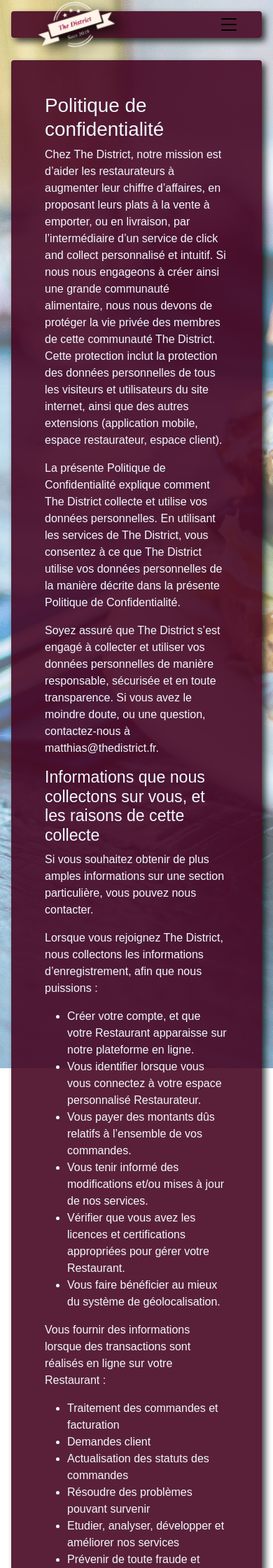
After one commit to Tsuihakuwu/district_symfony, a Symfony app: template templates/cgu/index.html.twig in a window 390 px wide. The commit adds this page. Shown: the top 2240 px of the page at 70% size. Run offline with Twig, Linux system fonts and the light colour scheme; the template is opened without the code that fills it, so the values that code supplies are empty; some libraries are stand-ins or nearby versions.

Commit message:
1.03 - Accueil no responsive + Contact/ML/Policy

```diff
--- a/public/css/style.css
+++ b/public/css/style.css
@@ -42,7 +42,7 @@
 }
 
 .bg {
-  opacity: 0.7;
+  opacity: 0.6;
   position: fixed;
   left: 0;
   top: 0;
--- a/templates/accueil/index.html.twig
+++ b/templates/accueil/index.html.twig
@@ -7,7 +7,7 @@
 
 	<pre>
     {{ dump() }}
-</pre>
+	</pre>
 
 	<main class="mt-4">
 
--- a/templates/base.html.twig
+++ b/templates/base.html.twig
@@ -57,7 +57,7 @@
 										<a class="nav-link text-white" href="#">Plats</a>
 									</li>
 									<li class="nav-item mx-4 mb-4 mb-md-0">
-										<a class="nav-link text-white" href="#">Contact</a>
+										<a class="nav-link text-white" href="{{path('app_contact')}}">Contact</a>
 									</li>
 								</ul>
 							</div>
@@ -86,10 +86,10 @@
 					</ul>
 					<ul class="d-flex justify-content-center mx-0 px-0">
 						<li class="list-group-item bg-transparent border-0">
-							<a href="?page=cgu">Politique de confidentialité</a>
+							<a href="{{path('app_cgu')}}">Politique de confidentialité</a>
 						</li>
 						<li class="list-group-item bg-transparent border-0">
-							<a href="?page=mention">Mentions légales</a>
+							<a href="{{path('app_ml')}}">Mentions légales</a>
 						</li>
 					</ul>
 				</footer>
--- /dev/null
+++ b/templates/cgu/index.html.twig
@@ -0,0 +1,88 @@
+{% extends 'base.html.twig' %}
+
+{% block title %}Conditions Générales d'Utilisation
+{% endblock %}
+
+{% block body %}
+	<main>
+		<div class="mnb rounded p-5">
+			<h1>Politique de confidentialité</h1>
+			<p>Chez The District, notre mission est d’aider les restaurateurs à augmenter leur chiffre d’affaires, en proposant leurs plats à la vente à emporter, ou en livraison, par l’intermédiaire d’un service de click and collect personnalisé et intuitif. Si nous nous engageons à créer ainsi une grande communauté alimentaire, nous nous devons de protéger la vie privée des membres de cette communauté The District. Cette protection inclut la protection des données personnelles de tous les visiteurs et utilisateurs du site internet, ainsi que des autres extensions (application mobile, espace restaurateur, espace client).</p>
+			<p>La présente Politique de Confidentialité explique comment The District collecte et utilise vos données personnelles. En utilisant les services de The District, vous consentez à ce que The District utilise vos données personnelles de la manière décrite dans la présente Politique de Confidentialité.</p>
+			<p>Soyez assuré que The District s’est engagé à collecter et utiliser vos données personnelles de manière responsable, sécurisée et en toute transparence. Si vous avez le moindre doute, ou une question, contactez-nous à matthias@thedistrict.fr.</p>
+
+			<h3>Informations que nous collectons sur vous, et les raisons de cette collecte</h3>
+
+			<p>Si vous souhaitez obtenir de plus amples informations sur une section particulière, vous pouvez nous contacter.</p>
+			<p>Lorsque vous rejoignez The District, nous collectons les informations d’enregistrement, afin que nous puissions :</p>
+			<ul>
+				<li>
+					Créer votre compte, et que votre Restaurant apparaisse sur notre plateforme en ligne.</li>
+				<li>
+					Vous identifier lorsque vous vous connectez à votre espace personnalisé Restaurateur.</li>
+				<li>
+					Vous payer des montants dûs relatifs à l’ensemble de vos commandes.</li>
+				<li>
+					Vous tenir informé des modifications et/ou mises à jour de nos services.</li>
+				<li>
+					Vérifier que vous avez les licences et certifications appropriées pour gérer votre Restaurant.</li>
+				<li>
+					Vous faire bénéficier au mieux du système de géolocalisation.</li>
+			</ul>
+
+			<p>Vous fournir des informations lorsque des transactions sont réalisés en ligne sur votre Restaurant :</p>
+			<ul>
+				<li>
+					Traitement des commandes et facturation</li>
+				<li>
+					Demandes client</li>
+				<li>Actualisation des statuts des commandes</li>
+				<li>Résoudre des problèmes pouvant survenir</li>
+				<li>Etudier, analyser, développer et améliorer nos services</li>
+				<li>Prévenir de toute fraude et autres actes qui pourraient enfreindre la loi, et vous protéger.</li>
+			</ul>
+			<p>
+				Commentaires, axes d’amélioration, et autres informations essentielles</p>
+			<ul>
+				<li>
+					Répondre à vos questions, vos demandes, vos besoins</li>
+				<li>Etudier, analyser, développer et améliorer nos services</li>
+				<li>Informations sur votre activité sur le site The District.</li>
+			</ul>
+			<p>Vous êtes informés que nous utilisons des cookies et technologies similaires afin de mesurer et analyser l’efficacité de nos services, personnaliser et optimiser notre communication, vous fournir des services géolocalisés.</p>
+
+			<p>Nous traitons des informations que vous nous fournissez volontairement, ainsi que des informations que nous collectons de manière automatique, ou que nous pouvons obtenir de sources tierces. La collecte et le traitement de ces informations servent à améliorer quotidiennement nos services, faciliter son utilisation et sa performance.</p>
+			<h3>2. Partage des données</h3>
+
+			<p>Nous nous assurons toujours d’avoir mis en place la sécurité maximale, et le cas échéant les garanties contractuelles appropriées pour protéger vos données personnelles avant de les partager. Nous pouvons partager vos données personnelles avec les destinataires suivants :</p>
+			<ul>
+				<li>Les clients : ils passent commande, dans le cadre de nos services, auprès de votre Restaurant.</li>
+				<li>
+					Les tiers communicants : tous les tiers qui supportent nos services, comme nos partenaires marketing, nos partenaires de livraison, et toutes sociétés avec lesquelles nous sommes en partenariat pour améliorer nos services.</li>
+				<li>
+					Les organismes d’application de la loi : agence gouvernementale, organismes réglementaires, tribunaux ou autre tiers compétents, nous obligeant à divulguer des informations en vertu de la législation et des réglementations applicables.</li>
+			</ul>
+			<h3>3. Traitement des données</h3>
+
+			<p>Nous collections et utilisons vos données personnelles pour la raison principale suivante : s’assurer que les clients commandent en ligne et achètent des produits dans votre Restaurant via notre plateforme de click and collect. Nous pouvons aussi traiter vos données personnelles de manière à servir nos intérêts commerciaux légitimes.</p>
+			<h3>4. Sécurité des données</h3>
+
+			<p>Chez The District, nous accordons une grande importance à la sécurité et la protection de vos données personnelles, notamment contre tout accès non autorisé, tout traitement illégal, destruction, perte. Notre équipe technique met en oeuvre des mesures afin de garantir la sécurité de vos informations.</p>
+			<h3>5. Conservation des données</h3>
+
+			<p>Chez The District, nous conservons l’ensemble de vos données le temps nécessaire pour satisfaire aux finalités décrites dans cette Politique de Confidentialité. Par exemple, toute la période durant laquelle votre Restaurant est référencé et présent sur notre plateforme. Dans le cadre de la tenue de nos dossiers, et le respect de nos obligations légales, nous pouvons être à-même de conserver certains éléments de vos données personnelles pour une période ultérieure à votre désactivation et suppression de compte.</p>
+			<h3>6. Droits relatifs à la protection de vos données</h3>
+
+			<p>Vous êtes en droit de nous contacter afin de nous demander de supprimer vos données personnelles ou de limiter leur traitement. Pour se faire, vous pouvez nous contacter sur : alex@The District.fr.</p>
+			<h3>7. Liens vers d’autres sites</h3>
+
+			<p>Chez The District, nous sommes et serons amenés à réaliser des partenariats stratégiques, des liens d’affiliation avec des annonceurs et autres partenaires de différents secteurs. Nos sites web et espaces personnels peuvent donc contenir des liens vers des sites tiers. Si vous suivez ces liens, sachez que The District n’est pas responsable de ces sites, qui ont leurs propres Politiques de confidentialité, et mènent leurs propres politiques commerciales.</p>
+			<h3>8. Mise à jour de cette Politique de Confidentialité</h3>
+
+			<p>Nous pouvons, à tout moment et sans que vous en soyez préalablement informé, mettre à jour cette Politique de Confidentialité, pour plusieurs raisons : modifications légales, techniques, commerciales par exemple. Nous vous encourageons donc à consulter régulièrement cette page afin de vous tenir informé de sa mise à jour, des dernières informations sur notre Politique de Confidentialité.</p>
+			<h3>9. Coordonnées pour nous contacter</h3>
+
+			<p>Pour toute question, demande d’informations supplémentaires, ou préoccupation concernant notre Politique de Confidentialité ou nos services, vous pouvez nous contacter sur : matthias@thedistrict.fr.</p>
+		</div>
+	</main>
+{% endblock %}
```
Also changed, not shown: src/Controller/AccueilController.php (+28 -9 lines), src/Controller/CguController.php (added, +18 -0 lines), src/Controller/ContactController.php (added, +18 -0 lines), src/Controller/MlController.php (added, +18 -0 lines), src/Repository/CommandeRepository.php (+20 -6 lines), templates/contact/index.html.twig (added, +87 -0 lines), templates/ml/index.html.twig (added, +21 -0 lines).
